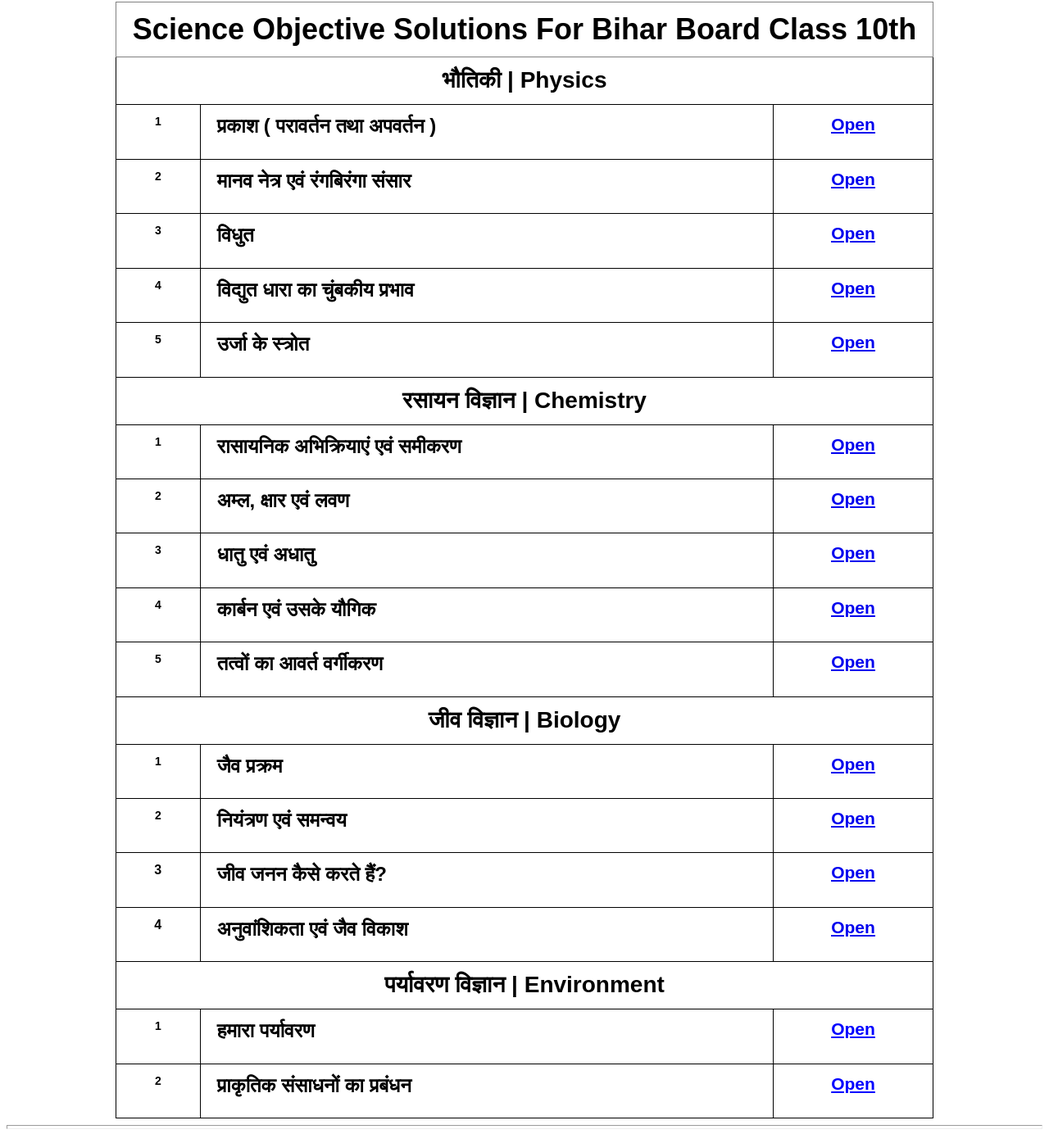
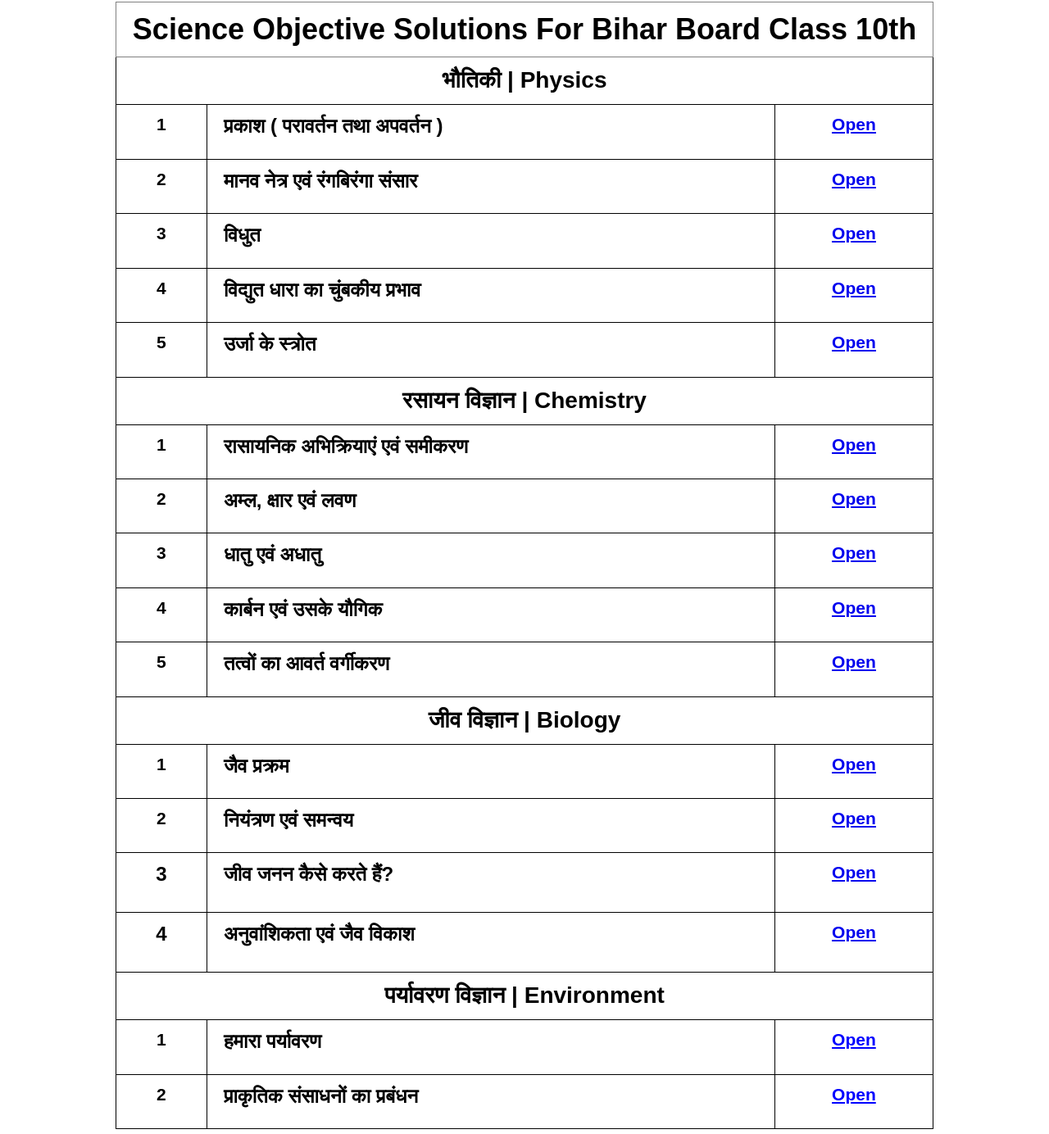
Before and after one commit to HelpingStudy/vigyaan.github.io, a plain HTML site: page index.html in a window 1280 px wide. Shown: the part 235-1619 px from the top of the page at 82% size. Drawn offline with Linux system fonts and the light colour scheme.

Commit message:
Update index.html

```diff
--- a/index.html
+++ b/index.html
@@ -34,27 +34,27 @@ Specially Built For The Students Of Bihar Board Standard 10th</h2></center>
     <td class="tg-zul5" colspan="3"><span style="font-weight:bold">भौतिकी | Physics</span></td>
   </tr>
   <tr>
-    <td class="tg-amwm"><span style="font-weight:bold"><b>1</b></span></td>
+    <td class="tg-amwm"><span style="font-weight:bold"><b><h2>1</b></h2></span></td>
     <td class="tg-9l91"><span style="font-weight:bold">प्रकाश ( परावर्तन तथा अपवर्तन )</span></td>
     <td class="tg-glkf"><a href="https://youtu.be/IEd2lT8Xdf4"><center><h2>Open</center></h2></a></td>
   </tr>
   <tr>
-    <td class="tg-amwm"><span style="font-weight:bold">2</span></td>
+    <td class="tg-amwm"><span style="font-weight:bold"><h2>2</span></td></h2>
     <td class="tg-9l91"><span style="font-weight:bold">मानव नेत्र एवं रंगबिरंगा संसार</span></td>
     <td class="tg-glkf"><a href="https://youtu.be/g5z89jHs2aE"><center><h2>Open</center></h2></a></h2></center></td>
   </tr>
   <tr>
-    <td class="tg-amwm"><span style="font-weight:bold">3</span></td>
+    <td class="tg-amwm"><span style="font-weight:bold"><h2>3</span></td></h2>
     <td class="tg-9l91"><span style="font-weight:bold">विधुत</span></td>
     <td class="tg-glkf"><a href="https://youtu.be/s2BCeovlveU"><center><h2>Open</center></h2></a></td>
   </tr>
   <tr>
-    <td class="tg-amwm"><span style="font-weight:bold">4</span></td>
+    <td class="tg-amwm"><span style="font-weight:bold"><h2>4</span></td></h2>
     <td class="tg-9l91"><span style="font-weight:bold">विद्युत धारा का चुंबकीय प्रभाव</span></td>
     <td class="tg-glkf"><a href="https://youtu.be/MUKBgt2ynfk"><center><h2>Open</center></h2></a></td>
   </tr>
   <tr>
-    <td class="tg-amwm"><span style="font-weight:bold">5</span></td>
+    <td class="tg-amwm"><span style="font-weight:bold"><h2>5</span></td></h2>
     <td class="tg-9l91"><span style="font-weight:bold">उर्जा के स्त्रोत</span></td>
     <td class="tg-glkf"><a href="https://youtu.be/M-Zdi2Q_s08"><center><h2>Open</center></h2></a></td>
   </tr>
@@ -62,27 +62,27 @@ Specially Built For The Students Of Bihar Board Standard 10th</h2></center>
     <td class="tg-zul5" colspan="3"><span style="font-weight:bold">रसायन विज्ञान | Chemistry</span></td>
   </tr>
   <tr>
-    <td class="tg-amwm"><span style="font-weight:bold">1</span></td>
+    <td class="tg-amwm"><span style="font-weight:bold"><h2>1</span></td></h2>
     <td class="tg-9l91"><span style="font-weight:bold">रासायनिक अभिक्रियाएं एवं समीकरण</span></td>
     <td class="tg-glkf"><a href="https://youtu.be/xC_WdCjgxwo"><center><h2>Open</center></h2></a></td>
   </tr>
   <tr>
-    <td class="tg-amwm"><span style="font-weight:bold">2</span></td>
+    <td class="tg-amwm"><span style="font-weight:bold"><h2>2</span></td></h2>
     <td class="tg-9l91"><span style="font-weight:bold">अम्ल, क्षार एवं लवण</span></td>
     <td class="tg-glkf"><a href="https://youtu.be/mTO6QPlhGh4"><center><h2>Open</center></h2></a></td>
   </tr>
   <tr>
-    <td class="tg-amwm"><span style="font-weight:bold">3</span></td>
+    <td class="tg-amwm"><span style="font-weight:bold"><h2>3</span></td></h2>
     <td class="tg-9l91"><span style="font-weight:bold">धातु एवं अधातु</span></td>
     <td class="tg-glkf"><a href="https://youtu.be/75dn9KJ-3Gs"><center><h2>Open</center></h2></a></td>
   </tr>
   <tr>
-    <td class="tg-amwm"><span style="font-weight:bold">4</span></td>
+    <td class="tg-amwm"><span style="font-weight:bold"><h2>4</span></td></h2>
     <td class="tg-9l91"><span style="font-weight:bold">कार्बन एवं उसके यौगिक</span></td>
     <td class="tg-glkf"><a href="https://youtu.be/q2ozoe7lZMI"><center><h2>Open</center></h2></a></td>
   </tr>
   <tr>
-    <td class="tg-amwm"><span style="font-weight:bold">5</span></td>
+    <td class="tg-amwm"><span style="font-weight:bold"><h2>5</span></td></h2>
     <td class="tg-9l91"><span style="font-weight:bold">तत्वों का आवर्त वर्गीकरण</span></td>
     <td class="tg-glkf"><a href="https://youtu.be/aEgGNZNiWSo"><center><h2>Open</center></h2></a></td>
   </tr>
@@ -90,22 +90,22 @@ Specially Built For The Students Of Bihar Board Standard 10th</h2></center>
     <td class="tg-zul5" colspan="3"><span style="font-weight:bold">जीव विज्ञान | Biology</span></td>
   </tr>
   <tr>
-    <td class="tg-amwm"><span style="font-weight:bold">1</span></td>
+    <td class="tg-amwm"><span style="font-weight:bold"><h2>1</span></td></h2>
     <td class="tg-9l91"><span style="font-weight:bold">जैव प्रक्रम</span></td>
     <td class="tg-glkf"><a href="https://youtu.be/A0L9Z4XBdgA"><center><h2>Open</center></h2></a></td>
   </tr>
   <tr>
-    <td class="tg-amwm"><span style="font-weight:bold">2</span></td>
+    <td class="tg-amwm"><span style="font-weight:bold"><h2>2</span></td></h2>
     <td class="tg-9l91"><span style="font-weight:bold">नियंत्रण एवं समन्वय</span></td>
     <td class="tg-glkf"><a href="https://youtu.be/cDJZFbV8oqM"><center><h2>Open</center></h2></a></td>
   </tr>
   <tr>
-    <td class="tg-tzkj"><span style="font-weight:bold">3</span></td>
+    <td class="tg-tzkj"><span style="font-weight:bold"><h2>3</span></td></h2>
     <td class="tg-9l91"><span style="font-weight:bold">जीव जनन कैसे करते हैं?</span></td>
     <td class="tg-glkf"><a href="https://youtu.be/DXj2T3Zu12Q"><center><h2>Open</center></h2></a></td>
   </tr>
   <tr>
-    <td class="tg-tzkj"><span style="font-weight:bold">4</span></td>
+    <td class="tg-tzkj"><span style="font-weight:bold"><h2>4</span></td></h2>
     <td class="tg-9l91"><span style="font-weight:bold">अनुवांशिकता एवं जैव विकाश</span></td>
     <td class="tg-glkf"><a href="https://youtu.be/CzsKhWzgB1Q"><center><h2>Open</center></h2></a></td>
   </tr>
@@ -113,12 +113,12 @@ Specially Built For The Students Of Bihar Board Standard 10th</h2></center>
     <td class="tg-zul5" colspan="3"><span style="font-weight:bold">पर्यावरण विज्ञान | Environment</span></td>
   </tr>
   <tr>
-    <td class="tg-amwm"><span style="font-weight:bold">1</span></td>
+    <td class="tg-amwm"><span style="font-weight:bold"><h2>1</span></td></h2>
     <td class="tg-9l91"><span style="font-weight:bold">हमारा पर्यावरण</span></td>
     <td class="tg-zu6o"><center><h2>Open</center></h2></td>
   </tr>
   <tr>
-    <td class="tg-amwm"><span style="font-weight:bold">2</span></td>
+    <td class="tg-amwm"><span style="font-weight:bold"><h2>2</span></td></h2>
     <td class="tg-9l91"><span style="font-weight:bold">प्राकृतिक संसाधनों का प्रबंधन</span></td>
     <td class="tg-zu6o"><center><h2>Open</center></h2></td>
   </tr>
```
